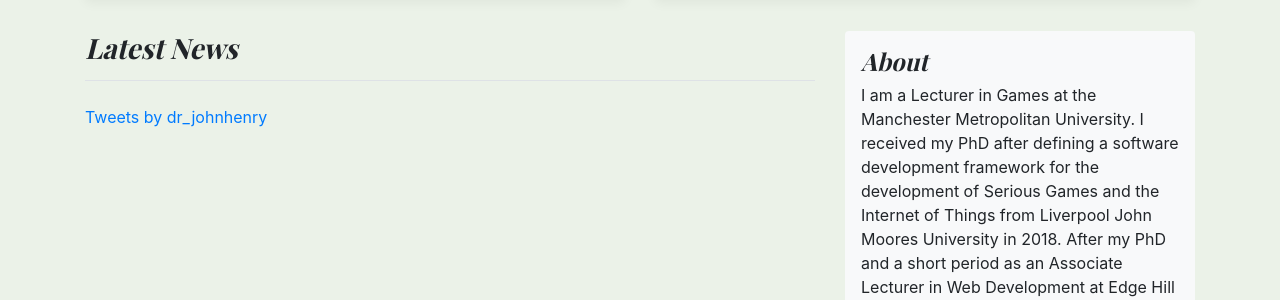
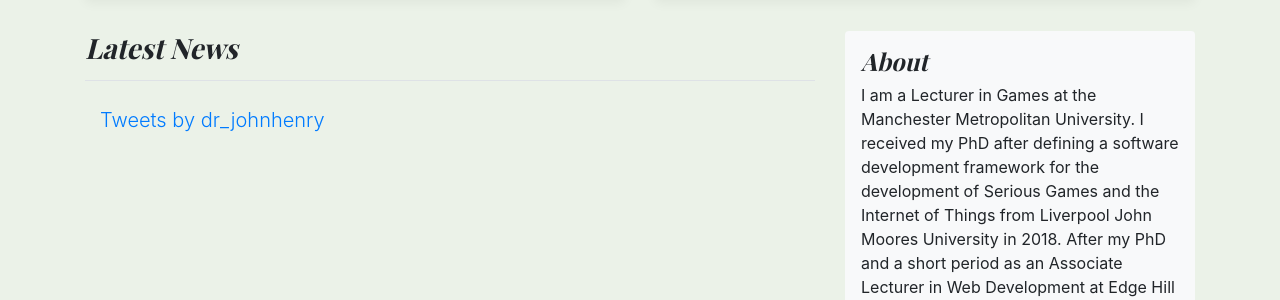
Before and after one commit to doctorhenry/personal-blog-jh, a PHP site: page / in a window 1280 px wide. Shown: the part 1968-2268 px from the top of the page. Run offline with PHP 8.4, Linux system fonts and the light colour scheme; some libraries are stand-ins or nearby versions.

Commit message:
improve twitter feed UI

```diff
--- a/css/blog.css
+++ b/css/blog.css
@@ -1,4 +1,5 @@
 /* stylelint-disable selector-list-comma-newline-after */
+
 .body{
   /* background-color: #eaeae7; */
   /* background-color: #bfd7e3; */
--- a/index.html
+++ b/index.html
@@ -102,7 +102,7 @@
             Latest News
           </h3>
 
-          <div class="blog-post">
+          <div class="blog-post col-md-11 lead">
             <a class="twitter-timeline" href="https://twitter.com/dr_johnhenry?ref_src=twsrc%5Etfw">Tweets by dr_johnhenry</a> <script async src="https://platform.twitter.com/widgets.js" charset="utf-8"></script>
             </div>
             <!-- <h2 class="blog-post-title">Sample blog post</h2>
```
